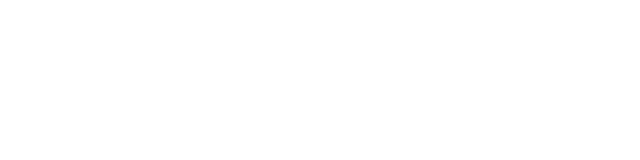
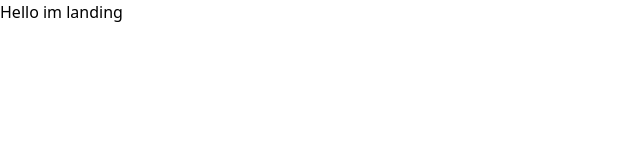
Before and after one commit to XuanGiaHanNguyen/MediCare-, a React (Vite) app in the folder frontend/: page / in a window 1280 px wide. Before the commit this address had no page. Shown: the top 160 px of the page, without its empty margins (0-640 px from the left). Built offline with nearby package versions, Linux system fonts and the light colour scheme.

Commit message:
initialized routers

```diff
--- a/frontend/src/App.jsx
+++ b/frontend/src/App.jsx
@@ -1,11 +1,13 @@
 import {BrowserRouter, Routes, Route} from "react-router-dom"
+import Landing from "./pages/Landing"
+
 
 function App() {
 
   return (
     <BrowserRouter>
       <Routes>
-        <Route/>
+        <Route path="/" element={<Landing/>}/>
       </Routes>
     </BrowserRouter>
   )
--- a/frontend/src/pages/Landing.jsx
+++ b/frontend/src/pages/Landing.jsx
@@ -0,0 +1,9 @@
+function Landing () {
+    return(
+        <div>
+            Hello im landing
+        </div>
+    )
+}
+
+export default Landing
```
Also changed, not shown: frontend/src/constant/APIRoutes.js (added).
